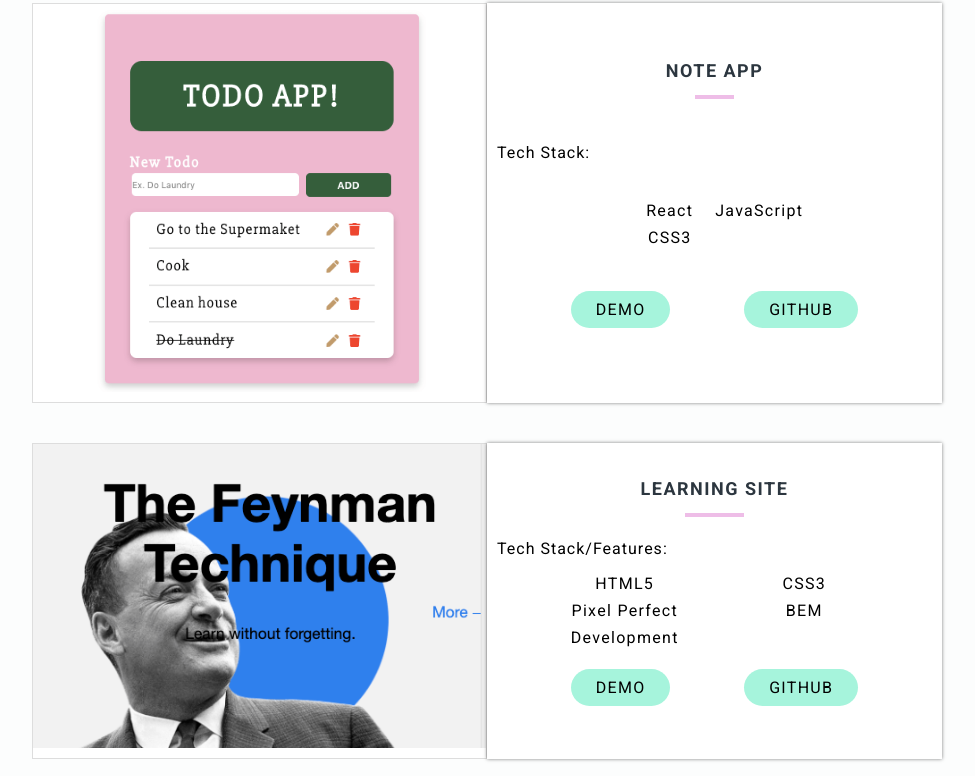
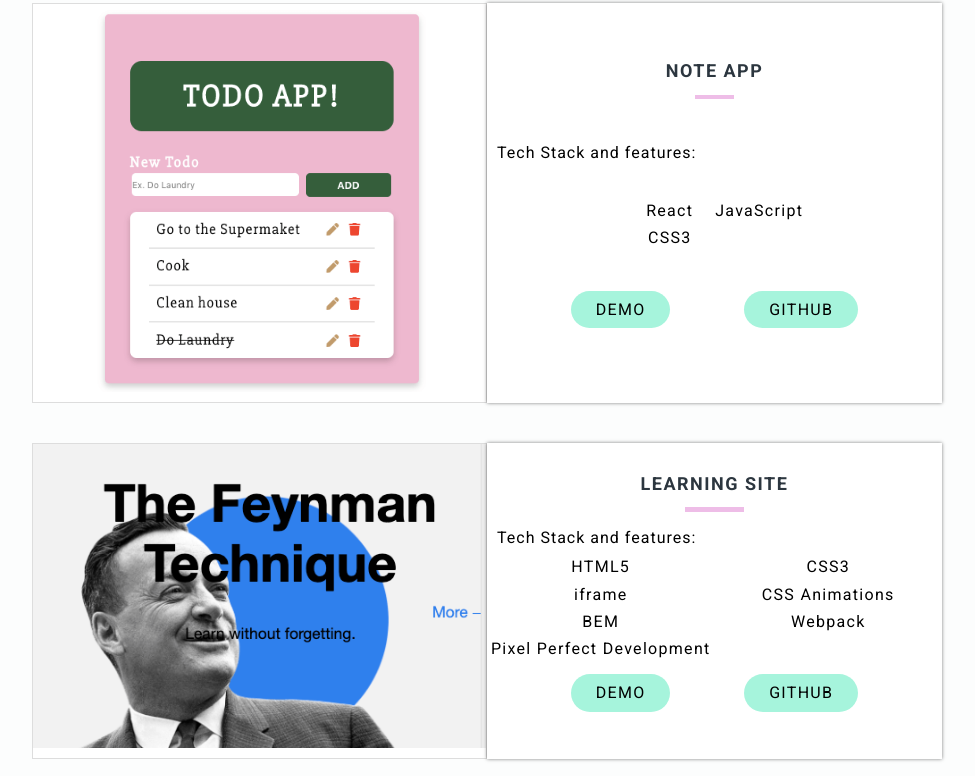
Before and after one commit to MabelM1/Portfolio, a website: page index.html in a window 1280 px wide. Shown: the part 2798-3574 px from the top of the page, without its empty margins (153-1128 px from the left). Drawn offline with Linux system fonts and the light colour scheme.

Commit message:
updating index.html

```diff
--- a/index.html
+++ b/index.html
@@ -113,7 +113,7 @@
                 <div class="card__body">
                   <h4 class="card__title section-heading-text">Budget App</h4>
                   <p class="card__text">UNDER CONSTRUCTION &#9874;</p>
-                  <p class="card__text"> Tech Stack:</p>
+                  <p class="card__text"> Tech Stack and features: </p>
                   <ul class="card__list">
                     <li class="card__list-item">React</li>
                     <li class="card__list-item">React Router</li>
@@ -142,7 +142,7 @@
                 </div>
                 <div class="card__body">
                   <h4 class="card__title section-heading-text">Weather App</h4>
-                  <p class="card__text">Tech Stack:</p>
+                  <p class="card__text">Tech Stack and features: </p>
                     <ul class="card__list">
                       <li class="card__list-item">React</li>
                       <li class="card__list-item">Redux</li>
@@ -184,7 +184,7 @@
                 </div>
                 <div class="card__body">
                   <h4 class="card__title section-heading-text">Note App</h4>
-                  <p class="card__text card_heading-secondary">Tech Stack:</p>
+                  <p class="card__text card_heading-secondary">Tech Stack and features: </p>
                   <ul class="card__list">
                       <li class="card__list-item">React</li>
                       <li class="card__list-item">JavaScript</li>
@@ -202,12 +202,15 @@
                 </div>
                 <div class="card__body">
                   <h4 class="card__title section-heading-text">Learning site</h4>
-                  <p class="card__text card_heading-secondary">Tech Stack/Features: </p>
+                  <p class="card__text card_heading-secondary">Tech Stack and features: </p>
                   <ul class="card__list">
                     <li class="card__list-item">HTML5</li>
                     <li class="card__list-item">CSS3</li>
+                    <li class="card__list-item">iframe</li>
+                    <li class="card__list-item">CSS Animations</li>
+                    <li class="card__list-item">BEM</li>
+                    <li class="card__list-item">Webpack</li>
                     <li class="card__list-item">Pixel Perfect Development</li>
-                    <li class="card__list-item">BEM</li>
                   </ul>
                   <div class="card__link">
                     <a href="https://mabelm1.github.io/learning-site/" target="_blank" class="btn btn--blue">Demo</a>
```
